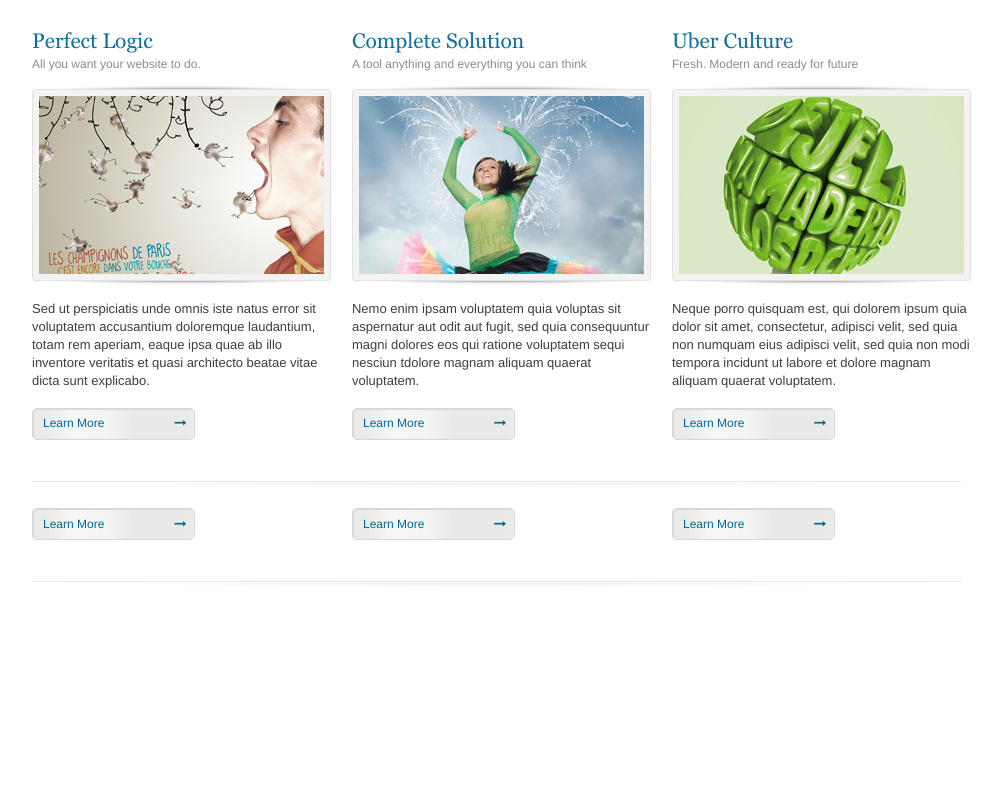
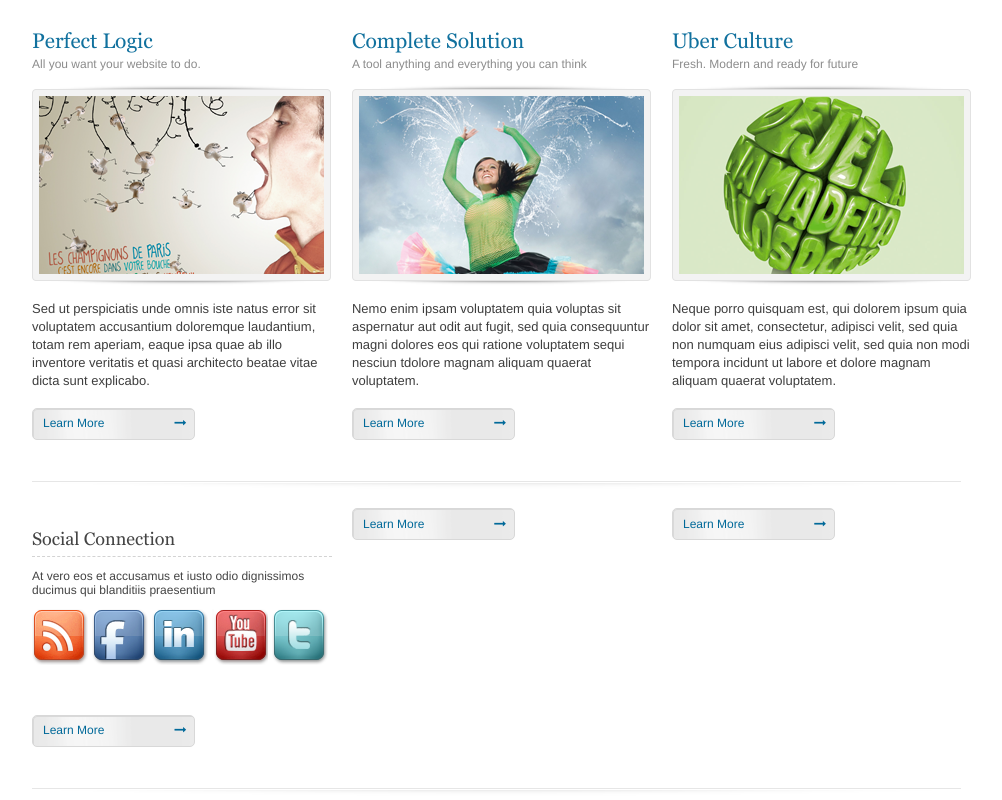
Before and after one commit to Derek777/Second, a website: page app/index.html in a window 1280 px wide. Shown: the part 592-1392 px from the top of the page, without its empty margins (138-1140 px from the left). Before the commit the page ends 1186 px from the top, so only its background shows below. Drawn offline with Linux system fonts and the light colour scheme.

Commit message:
mail start

```diff
--- a/app/index.html
+++ b/app/index.html
@@ -116,8 +116,16 @@
 
 <section class="content">
     <div class="container">
-        <div class="content__card card" >
-
+        <div class="content__card card social" >
+            <p class="social__header">Social Connection</p>
+            <p class="social__text">At vero eos et accusamus et iusto odio dignissimos ducimus qui blanditiis praesentium</p>
+            <div class="icons">
+                <a href="#" class="icons__item icons__item_rss"></a>
+                <a href="#" class="icons__item icons__item_fb"></a>
+                <a href="#" class="icons__item icons__item_in"></a>
+                <a href="#" class="icons__item icons__item_yt"></a>
+                <a href="#" class="icons__item icons__item_tw"></a>
+            </div>
             <button class="card__button">
                 Learn More<i class="fa fa-long-arrow-right" aria-hidden="true"></i>
             </button>
--- a/app/scss/mixins.scss
+++ b/app/scss/mixins.scss
@@ -14,6 +14,9 @@
   margin: 0 auto;
 }
 
+@mixin border-bottom{
+  border-bottom: 1px dashed lightgrey;
+}
 
 $fa-font-path:   "../fonts/font-awesome-4.7.0/fonts";
 
--- a/app/scss/social.scss
+++ b/app/scss/social.scss
@@ -1 +1,43 @@
-//start
+.social{
+  &__header{
+    color: #444;
+    font-family: Georgia;
+    font-size: 18px;
+    font-weight: 400;
+    line-height: 35px;
+    margin-bottom: 5px;
+    @include border-bottom;
+  }
+  &__text{
+    color: #444;
+    font-family: Helvetica;
+    font-size: 12px;
+    font-weight: 400;
+    line-height: 14px;
+  }
+}
+
+.icons{
+  margin-bottom: 40px;
+  &__item{
+    display: inline-block;
+    width: 56px;
+    height: 56px;
+    &_rss{
+      background-image: url("../img/social/rss.png");
+    }
+    &_fb{
+      background-image: url("../img/social/fb.png");
+    }
+    &_in{
+      background-image: url("../img/social/in.png");
+    }
+    &_yt{
+      background-image: url("../img/social/yt.png");
+      background-position-y: -3px ;
+    }
+    &_tw{
+      background-image: url("../img/social/tw.png");
+    }
+  }
+}
```
Also changed, not shown: app/css/main.css, app/img/social/fb.png (added), app/img/social/in.png (added), app/img/social/rss.png (added), app/img/social/tw.png (added), app/img/social/yt.png (added).
